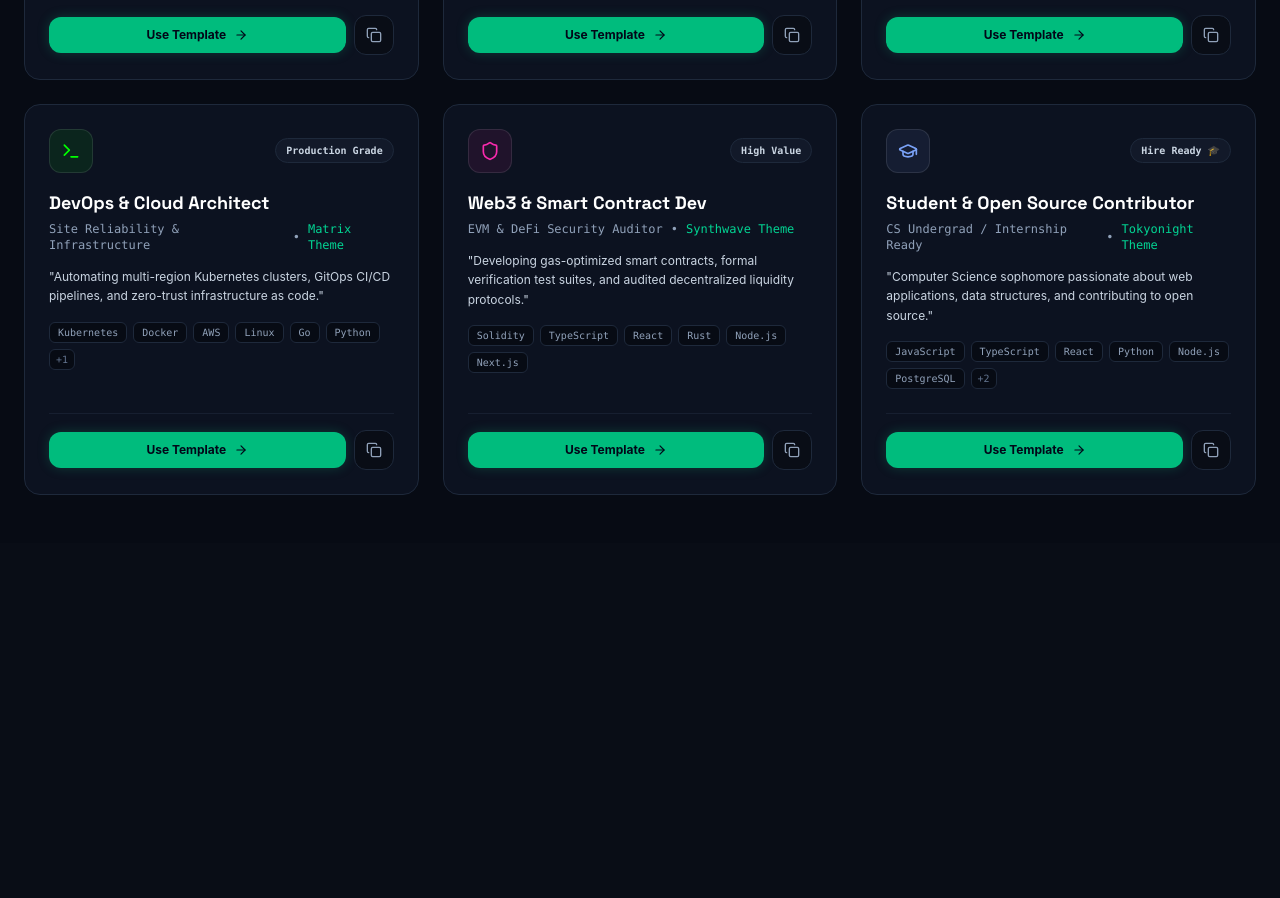
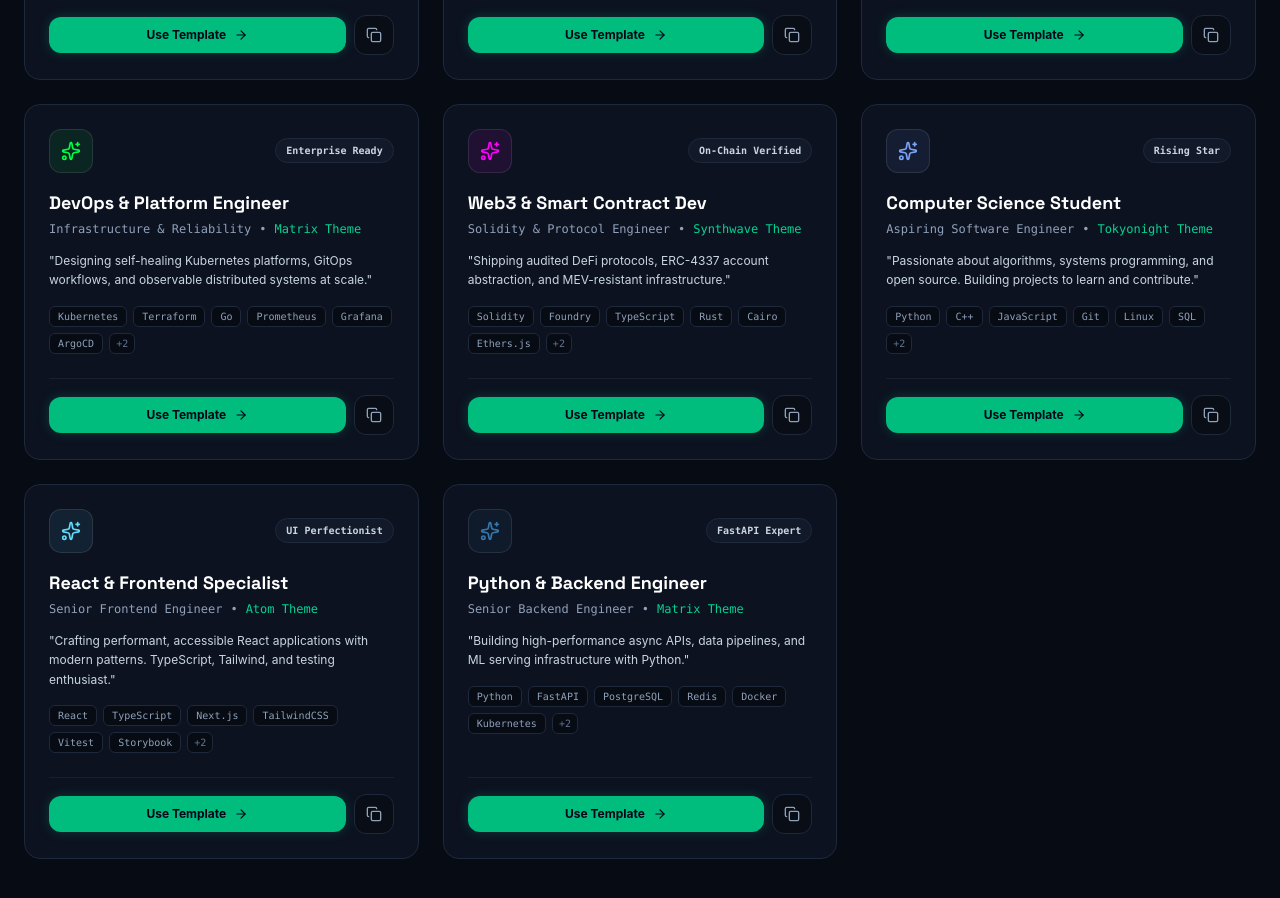
Before and after one commit to ErBharatMalhotra/readmecraft, a Next.js app: page /templates in a window 1280 px wide. Shown: the part 720-1618 px from the top of the page. Before the commit the page ends 1263 px from the top, so only its background shows below. Built offline with nearby package versions, Linux system fonts and the light colour scheme; no server answers.

Commit message:
fix: separate languages field in templates

```diff
--- a/src/app/templates/page.tsx
+++ b/src/app/templates/page.tsx
@@ -8,132 +8,12 @@ import {
   ArrowRight,
   Check,
   Copy,
-  Terminal,
-  Code2,
-  Cpu,
-  Brain,
-  Shield,
-  GraduationCap,
-  Layers,
-  Palette,
   ExternalLink,
 } from 'lucide-react';
 import { getProfileSections, compileSectionsToMarkdown } from '@/lib/generators';
+import { COMMUNITY_TEMPLATES, type CommunityTemplate } from '@/lib/templates';
 
-interface CommunityTemplate {
-  id: string;
-  title: string;
-  role: string;
-  badge: string;
-  icon: any;
-  theme: string;
-  preset: 'bento' | 'minimalist' | 'titan';
-  bio: string;
-  skills: string[];
-  pinnedRepos: Array<{ name: string; description: string; language: string; stargazersCount: number; url: string }>;
-  accentColor: string;
-}
-
-const TEMPLATES: CommunityTemplate[] = [
-  {
-    id: 'fullstack-architect',
-    title: 'Full-Stack Systems Architect',
-    role: 'Staff / Lead Engineer',
-    badge: 'Most Popular',
-    icon: Code2,
-    theme: 'gta6',
-    preset: 'bento',
-    bio: 'Architecting resilient distributed web platforms & real-time telemetry systems. Obsessed with zero-overhead UX.',
-    skills: ['TypeScript', 'React', 'Next.js', 'Node.js', 'PostgreSQL', 'Docker', 'Redis', 'AWS', 'TailwindCSS'],
-    pinnedRepos: [
-      { name: 'hyper-stream', description: 'Ultra-low latency streaming microservice in Node.js', language: 'TypeScript', stargazersCount: 420, url: 'https://github.com' },
-      { name: 'bento-design-system', description: 'Accessible Tailwind component primitives for enterprise', language: 'TypeScript', stargazersCount: 280, url: 'https://github.com' },
-      { name: 'edge-cache-proxy', description: 'Distributed caching proxy with zero cold-starts', language: 'Go', stargazersCount: 195, url: 'https://github.com' },
-    ],
-    accentColor: '#ff6b35',
-  },
-  {
-    id: 'aiml-researcher',
-    title: 'AI / ML & LLM Engineer',
-    role: 'Deep Learning & Applied GenAI',
-    badge: 'Trending 🔥',
-    icon: Brain,
-    theme: 'cyberpunk2077',
-    preset: 'titan',
-    bio: 'Fine-tuning foundation models, optimizing multi-modal inference pipelines, and building autonomous agent swarms.',
-    skills: ['Python', 'PyTorch', 'FastAPI', 'Docker', 'PostgreSQL', 'AWS', 'Linux', 'Git'],
-    pinnedRepos: [
-      { name: 'agent-swarm-core', description: 'Orchestration framework for hierarchical LLM agents', language: 'Python', stargazersCount: 1250, url: 'https://github.com' },
-      { name: 'quant-kernel', description: 'Custom 4-bit CUDA quantization kernels for local inference', language: 'C++', stargazersCount: 890, url: 'https://github.com' },
-      { name: 'eval-bench', description: 'Automated hallucination benchmark for RAG applications', language: 'Python', stargazersCount: 540, url: 'https://github.com' },
-    ],
-    accentColor: '#ffcc00',
-  },
-  {
-    id: 'systems-rust',
-    title: 'Rust & Systems Engineer',
-    role: 'High-Performance & Low-Level Dev',
-    badge: 'Cult Classic',
-    icon: Cpu,
-    theme: 'elden-ring',
-    preset: 'minimalist',
-    bio: 'Building memory-safe database engines, zero-copy network stacks, and concurrent systems in Rust & Go.',
-    skills: ['Rust', 'Go', 'Linux', 'Docker', 'Kubernetes', 'Git'],
-    pinnedRepos: [
-      { name: 'iron-kv', description: 'LSM-tree embedded key-value store with ACID transactions in Rust', language: 'Rust', stargazersCount: 820, url: 'https://github.com' },
-      { name: 'zero-wire', description: 'Zero-copy high throughput UDP packet processor', language: 'Rust', stargazersCount: 410, url: 'https://github.com' },
-    ],
-    accentColor: '#c9a84c',
-  },
-  {
-    id: 'devops-infra',
-    title: 'DevOps & Cloud Architect',
-    role: 'Site Reliability & Infrastructure',
-    badge: 'Production Grade',
-    icon: Terminal,
-    theme: 'matrix',
-    preset: 'bento',
-    bio: 'Automating multi-region Kubernetes clusters, GitOps CI/CD pipelines, and zero-trust infrastructure as code.',
-    skills: ['Kubernetes', 'Docker', 'AWS', 'Linux', 'Go', 'Python', 'Git'],
-    pinnedRepos: [
-      { name: 'gitops-fleet', description: 'Production Terraform & ArgoCD templates for resilient clouds', language: 'HCL', stargazersCount: 630, url: 'https://github.com' },
-      { name: 'k8s-cost-watcher', description: 'Autonomous pod autoscaler based on real-time AWS spot pricing', language: 'Go', stargazersCount: 390, url: 'https://github.com' },
-    ],
-    accentColor: '#00ff00',
-  },
-  {
-    id: 'web3-security',
-    title: 'Web3 & Smart Contract Dev',
-    role: 'EVM & DeFi Security Auditor',
-    badge: 'High Value',
-    icon: Shield,
-    theme: 'synthwave',
-    preset: 'bento',
-    bio: 'Developing gas-optimized smart contracts, formal verification test suites, and audited decentralized liquidity protocols.',
-    skills: ['Solidity', 'TypeScript', 'React', 'Rust', 'Node.js', 'Next.js'],
-    pinnedRepos: [
-      { name: 'vault-protocol', description: 'Gas-optimized ERC-4626 multi-asset yield vault', language: 'Solidity', stargazersCount: 740, url: 'https://github.com' },
-      { name: 'sol-security-lint', description: 'Static analysis rules for re-entrancy and arithmetic anomalies', language: 'Rust', stargazersCount: 310, url: 'https://github.com' },
-    ],
-    accentColor: '#f92aad',
-  },
-  {
-    id: 'student-faang',
-    title: 'Student & Open Source Contributor',
-    role: 'CS Undergrad / Internship Ready',
-    badge: 'Hire Ready 🎓',
-    icon: GraduationCap,
-    theme: 'tokyonight',
-    preset: 'bento',
-    bio: 'Computer Science sophomore passionate about web applications, data structures, and contributing to open source.',
-    skills: ['JavaScript', 'TypeScript', 'React', 'Python', 'Node.js', 'PostgreSQL', 'Git', 'TailwindCSS'],
-    pinnedRepos: [
-      { name: 'dev-portfolio-v3', description: 'Modern dark-mode portfolio built with Next.js and Tailwind', language: 'TypeScript', stargazersCount: 180, url: 'https://github.com' },
-      { name: 'algorithm-visualizer', description: 'Interactive visualizer for pathfinding and sorting algorithms', language: 'JavaScript', stargazersCount: 290, url: 'https://github.com' },
-    ],
-    accentColor: '#7aa2f7',
-  },
-];
+const TEMPLATES = COMMUNITY_TEMPLATES;
 
 export default function TemplatesPage() {
   const router = useRouter();
@@ -153,7 +33,7 @@ export default function TemplatesPage() {
       publicRepos: 32,
       followers: 240,
       following: 80,
-      languages: [
+      languages: template.languages || [
         { name: template.skills[0] || 'TypeScript', percentage: 55, color: '#3178c6' },
         { name: template.skills[1] || 'Python', percentage: 30, color: '#3572A5' },
         { name: template.skills[2] || 'Rust', percentage: 15, color: '#dea584' },
@@ -297,7 +177,7 @@ export default function TemplatesPage() {
       <div className="mx-auto max-w-7xl px-6 py-12">
         <div className="grid grid-cols-1 gap-6 md:grid-cols-2 lg:grid-cols-3">
           {TEMPLATES.map((tmpl) => {
-            const Icon = tmpl.icon;
+            const Icon = tmpl.icon || (() => <Sparkles className="h-5 w-5" />);
             const isCopied = copiedId === tmpl.id;
 
             return (
--- a/src/lib/templates.ts
+++ b/src/lib/templates.ts
@@ -11,6 +11,7 @@ export interface CommunityTemplate {
   preset: 'bento' | 'minimalist' | 'titan';
   bio: string;
   skills: string[];
+  languages: Array<{ name: string; percentage: number; color: string }>;
   pinnedRepos: Array<{ name: string; description: string; language: string; stargazersCount: number; url: string }>;
   accentColor: string;
 }
@@ -32,6 +33,11 @@ export const COMMUNITY_TEMPLATES: CommunityTemplate[] = [
       { name: 'edge-cache-proxy', description: 'Distributed caching proxy with zero cold-starts', language: 'Go', stargazersCount: 195, url: 'https://github.com' },
     ],
     accentColor: '#ff6b35',
+    languages: [
+      { name: 'TypeScript', percentage: 55, color: '#3178c6' },
+      { name: 'Go', percentage: 25, color: '#00ADD8' },
+      { name: 'Rust', percentage: 20, color: '#dea584' },
+    ],
   },
   {
     id: 'aiml-researcher',
@@ -43,6 +49,11 @@ export const COMMUNITY_TEMPLATES: CommunityTemplate[] = [
     preset: 'titan',
     bio: 'Fine-tuning foundation models, optimizing multi-modal inference pipelines, and building autonomous agent swarms.',
     skills: ['Python', 'PyTorch', 'FastAPI', 'Docker', 'PostgreSQL', 'AWS', 'Linux', 'Git'],
+    languages: [
+      { name: 'Python', percentage: 70, color: '#3776ab' },
+      { name: 'C++', percentage: 20, color: '#f34b7d' },
+      { name: 'TypeScript', percentage: 10, color: '#3178c6' },
+    ],
     pinnedRepos: [
       { name: 'agent-swarm-core', description: 'Orchestration framework for hierarchical LLM agents', language: 'Python', stargazersCount: 1250, url: 'https://github.com' },
       { name: 'quant-kernel', description: 'Custom 4-bit CUDA quantization kernels for local inference', language: 'C++', stargazersCount: 890, url: 'https://github.com' },
@@ -60,6 +71,11 @@ export const COMMUNITY_TEMPLATES: CommunityTemplate[] = [
     preset: 'minimalist',
     bio: 'Building memory-safe database engines, zero-copy network stacks, and concurrent systems in Rust & Go.',
     skills: ['Rust', 'Go', 'C++', 'Linux', 'PostgreSQL', 'Docker', 'Kubernetes', 'WebAssembly'],
+    languages: [
+      { name: 'Rust', percentage: 60, color: '#dea584' },
+      { name: 'Go', percentage: 25, color: '#00ADD8' },
+      { name: 'C++', percentage: 15, color: '#f34b7d' },
+    ],
     pinnedRepos: [
       { name: 'zero-copy-db', description: 'Lock-free database engine with zero-copy reads', language: 'Rust', stargazersCount: 3200, url: 'https://github.com' },
       { name: 'async-runtime', description: 'Custom async runtime for embedded systems', language: 'Rust', stargazersCount: 1800, url: 'https://github.com' },
@@ -77,6 +93,11 @@ export const COMMUNITY_TEMPLATES: CommunityTemplate[] = [
     preset: 'bento',
     bio: 'Designing self-healing Kubernetes platforms, GitOps workflows, and observable distributed systems at scale.',
     skills: ['Kubernetes', 'Terraform', 'Go', 'Prometheus', 'Grafana', 'ArgoCD', 'Linux', 'AWS'],
+    languages: [
+      { name: 'Go', percentage: 50, color: '#00ADD8' },
+      { name: 'TypeScript', percentage: 30, color: '#3178c6' },
+      { name: 'Jsonnet', percentage: 20, color: '#008080' },
+    ],
     pinnedRepos: [
       { name: 'gitops-platform', description: 'Multi-cluster GitOps platform with ArgoCD', language: 'Go', stargazersCount: 2100, url: 'https://github.com' },
       { name: 'observability-stack', description: 'Batteries-included Prometheus/Grafana/Loki stack', language: 'Jsonnet', stargazersCount: 1400, url: 'https://github.com' },
@@ -94,6 +115,11 @@ export const COMMUNITY_TEMPLATES: CommunityTemplate[] = [
     preset: 'bento',
     bio: 'Shipping audited DeFi protocols, ERC-4337 account abstraction, and MEV-resistant infrastructure.',
     skills: ['Solidity', 'Foundry', 'TypeScript', 'Rust', 'Cairo', 'Ethers.js', 'Viem', 'GraphQL'],
+    languages: [
+      { name: 'Solidity', percentage: 50, color: '#363636' },
+      { name: 'TypeScript', percentage: 30, color: '#3178c6' },
+      { name: 'Rust', percentage: 20, color: '#dea584' },
+    ],
     pinnedRepos: [
       { name: 'account-abstraction-wallet', description: 'ERC-4337 smart wallet with session keys', language: 'Solidity', stargazersCount: 3400, url: 'https://github.com' },
       { name: 'mev-protection', description: 'MEV-resistant transaction relayer', language: 'Rust', stargazersCount: 1200, url: 'https://github.com' },
@@ -111,6 +137,11 @@ export const COMMUNITY_TEMPLATES: CommunityTemplate[] = [
     preset: 'bento',
     bio: 'Passionate about algorithms, systems programming, and open source. Building projects to learn and contribute.',
     skills: ['Python', 'C++', 'JavaScript', 'Git', 'Linux', 'SQL', 'Data Structures', 'Algorithms'],
+    languages: [
+      { name: 'Python', percentage: 40, color: '#3776ab' },
+      { name: 'C++', percentage: 35, color: '#f34b7d' },
+      { name: 'JavaScript', percentage: 25, color: '#f1e05a' },
+    ],
     pinnedRepos: [
       { name: 'leetcode-solutions', description: 'Clean LeetCode solutions with explanations', language: 'C++', stargazersCount: 120, url: 'https://github.com' },
       { name: 'mini-compiler', description: 'Toy compiler for a C-like language', language: 'C++', stargazersCount: 85, url: 'https://github.com' },
@@ -128,6 +159,11 @@ export const COMMUNITY_TEMPLATES: CommunityTemplate[] = [
     preset: 'titan',
     bio: 'Crafting performant, accessible React applications with modern patterns. TypeScript, Tailwind, and testing enthusiast.',
     skills: ['React', 'TypeScript', 'Next.js', 'TailwindCSS', 'Vitest', 'Storybook', 'Zustand', 'Framer Motion'],
+    languages: [
+      { name: 'TypeScript', percentage: 70, color: '#3178c6' },
+      { name: 'JavaScript', percentage: 20, color: '#f1e05a' },
+      { name: 'CSS', percentage: 10, color: '#563d7c' },
+    ],
     pinnedRepos: [
       { name: 'design-system', description: 'Accessible component library with 50+ primitives', language: 'TypeScript', stargazersCount: 2200, url: 'https://github.com' },
       { name: 'animations-toolkit', description: 'Framer Motion utilities for delightful UX', language: 'TypeScript', stargazersCount: 1100, url: 'https://github.com' },
@@ -145,6 +181,11 @@ export const COMMUNITY_TEMPLATES: CommunityTemplate[] = [
     preset: 'bento',
     bio: 'Building high-performance async APIs, data pipelines, and ML serving infrastructure with Python.',
     skills: ['Python', 'FastAPI', 'PostgreSQL', 'Redis', 'Docker', 'Kubernetes', 'PyTorch', 'Pydantic'],
+    languages: [
+      { name: 'Python', percentage: 80, color: '#3776ab' },
+      { name: 'TypeScript', percentage: 15, color: '#3178c6' },
+      { name: 'SQL', percentage: 5, color: '#e38c00' },
+    ],
     pinnedRepos: [
       { name: 'async-api-framework', description: 'Batteries-included FastAPI starter kit', language: 'Python', stargazersCount: 1800, url: 'https://github.com' },
       { name: 'ml-serving', description: 'Low-latency model serving with batching', language: 'Python', stargazersCount: 950, url: 'https://github.com' },
@@ -179,7 +220,7 @@ export function applyTemplate(templateId: string): {
     publicRepos: 32,
     followers: 240,
     following: 80,
-    languages: [
+    languages: template.languages || [
       { name: template.skills[0] || 'TypeScript', percentage: 55, color: '#3178c6' },
       { name: template.skills[1] || 'Python', percentage: 30, color: '#3572A5' },
       { name: template.skills[2] || 'Rust', percentage: 15, color: '#dea584' },
```
